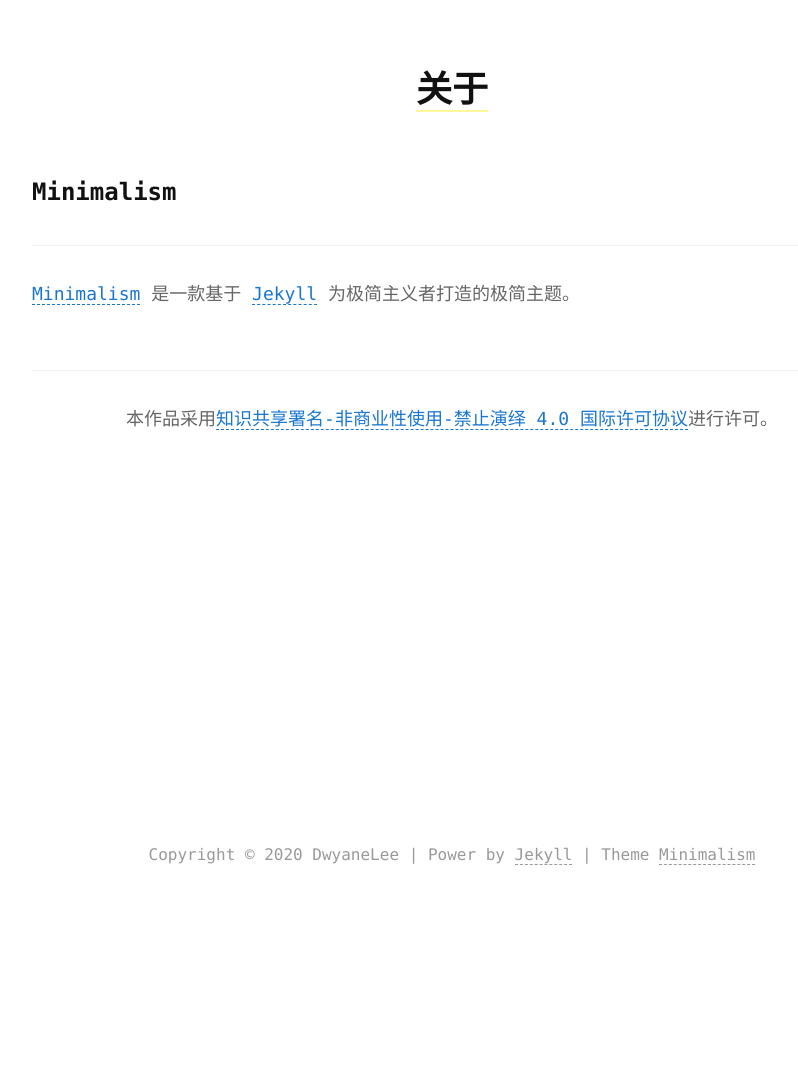
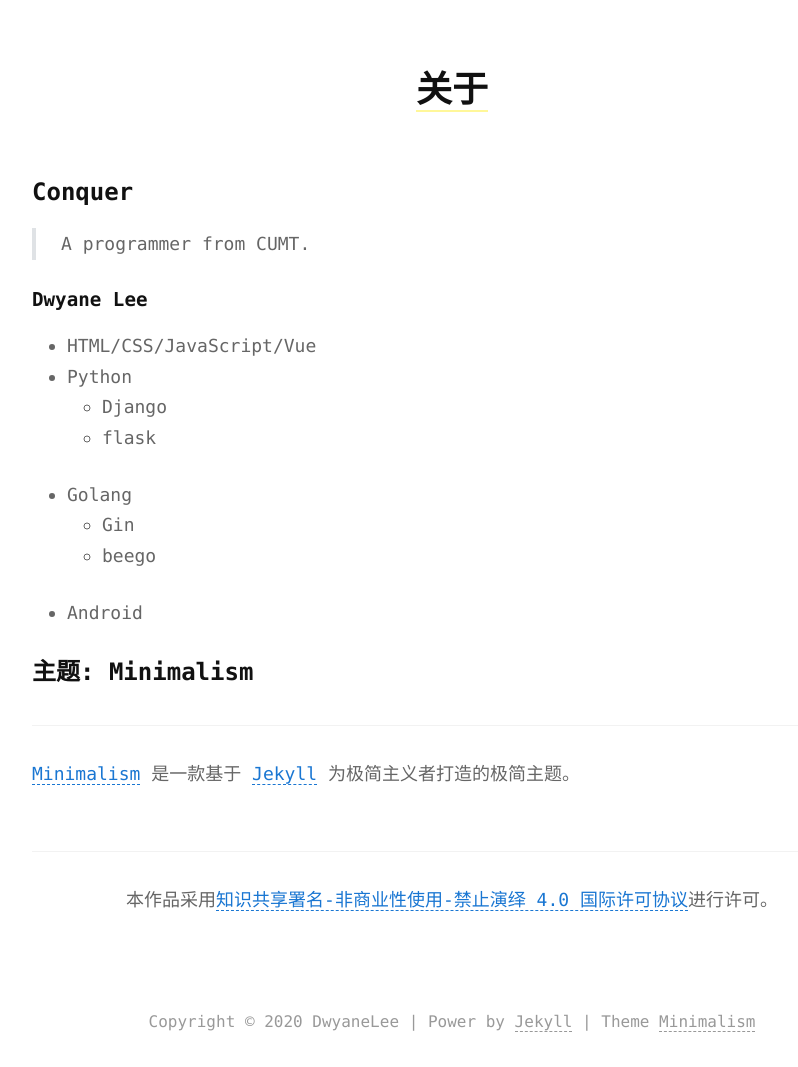
Before and after one commit to LijinPengT/LijinPengT.github.io, a Jekyll site: the page built from about.md, in a window 1280 px wide. Shown: the whole page, without its empty margins (188-986 px from the left). Built offline with Jekyll 4.4.1, drawn with Linux system fonts in a browser that asks for light colours; before the commit the page ends 900 px from its top, so only the background shows below that.

```diff
--- a/about.md
+++ b/about.md
@@ -4,7 +4,23 @@ title: 关于
 reward: false
 ---
 
-### Minimalism
+### Conquer
+
+> A programmer from CUMT.
+
+#### Dwyane Lee
+
++ HTML/CSS/JavaScript/Vue
++ Python
+    + Django
+    + flask
++ Golang
+    + Gin
+    + beego
++ Android
+
+
+### 主题: Minimalism
 
 ---
 
```
Also changed, not shown: _posts/2020-02-08-android-start-learn.md (added, +18 -0 lines).
